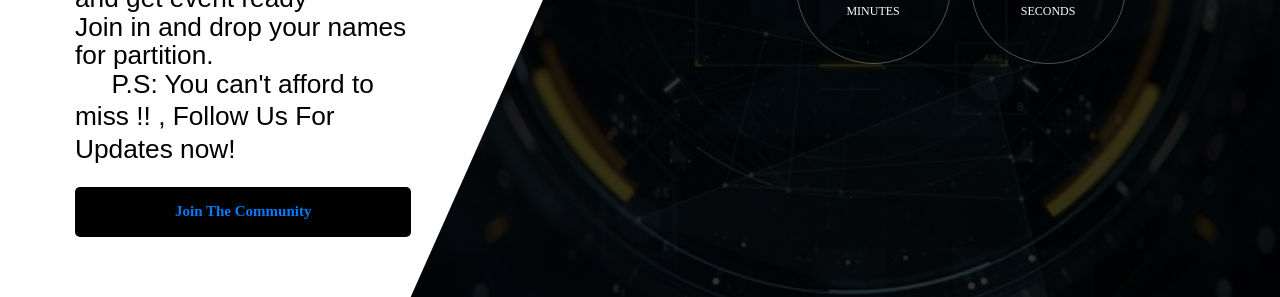
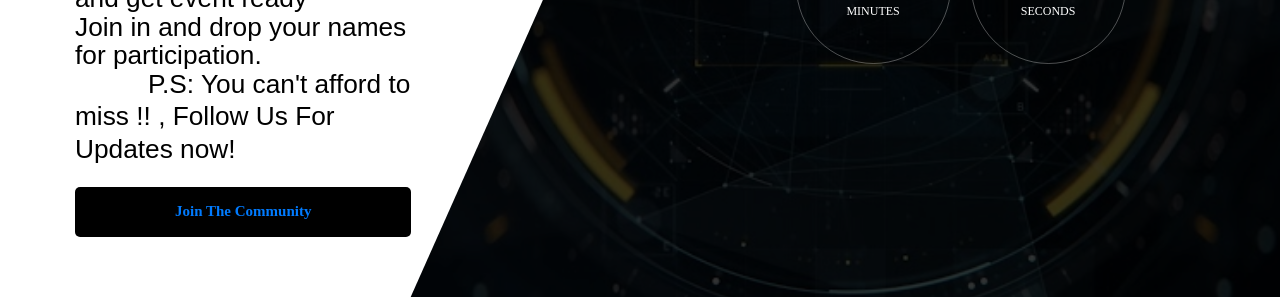
Before and after one commit to Warriorroxus/knightslord.github.io, a plain HTML site: page inceptra.html in a window 1280 px wide. Shown: the part 498-795 px from the top of the page. Drawn offline with Linux system fonts and the light colour scheme; files that its build step writes are made by us from their sources; a web font is replaced by a local one.

Commit message:
Update Inceptra.html
Update

```diff
--- a/inceptra.html
+++ b/inceptra.html
@@ -65,7 +65,7 @@
                    <strong>'INCEPTRA 2020'</strong>
                    <br>
                     It's time to pull up your socks and get event ready <br>
-                              Join in and drop your names for partition.
+                              Join in and drop your names for participation.
                                 &nbsp;&nbsp;&nbsp;&nbsp;
                                 &nbsp;&nbsp;&nbsp;&nbsp;
                                 &nbsp;&nbsp;&nbsp;&nbsp;
```
